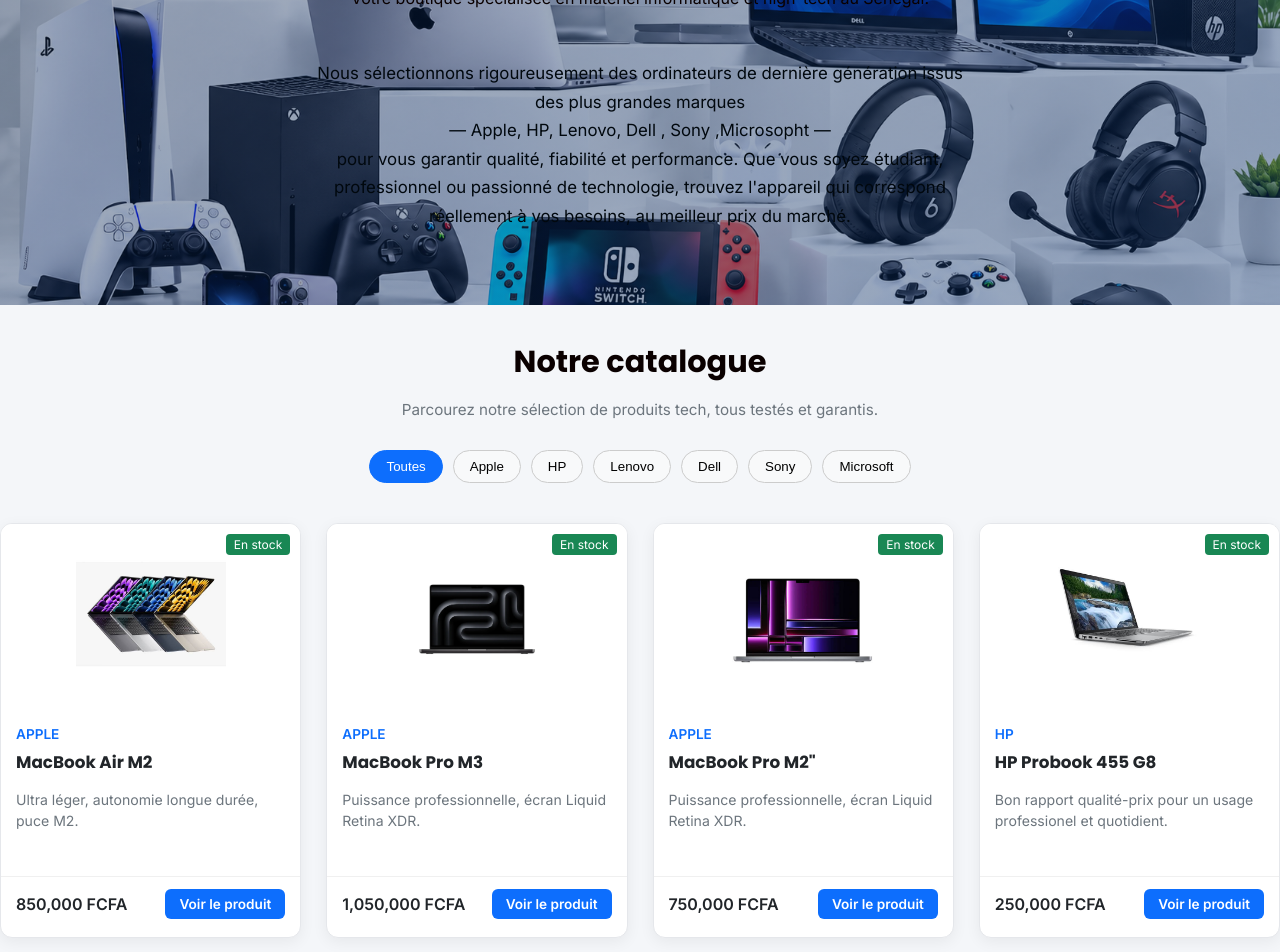
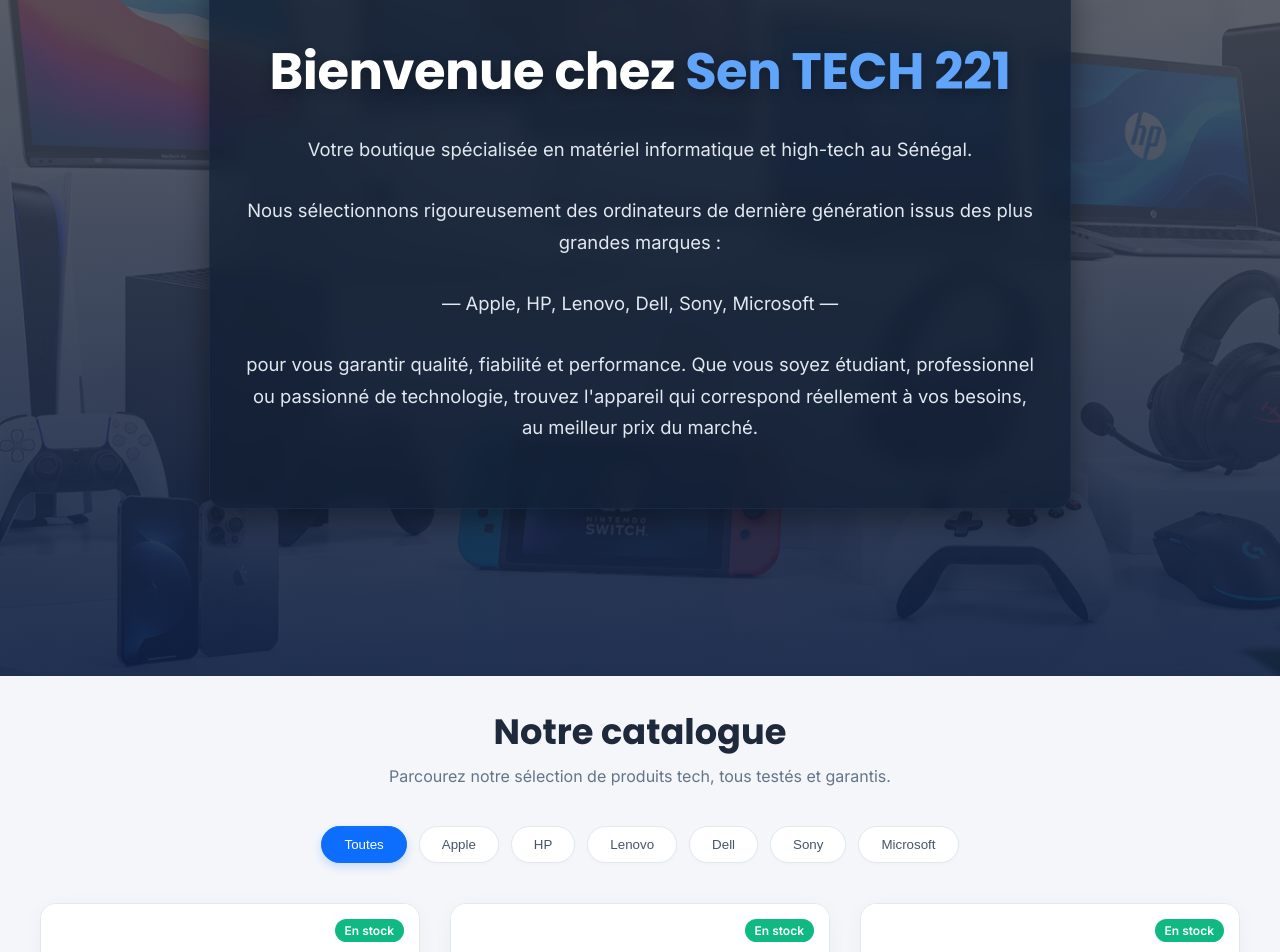
Before and after one commit to makhafallcisse/Sen-TECH-221-, an Angular app: page / in a window 1280 px wide. Shown: the part 280-1232 px from the top of the page. Built offline with nearby package versions, Linux system fonts and the light colour scheme.

Commit message:
Finition

```diff
--- a/src/app/pages/a-propos/a-propos.html
+++ b/src/app/pages/a-propos/a-propos.html
@@ -30,13 +30,13 @@
   <div class="equipe-cartes">
     <div class="membre-carte">
       <h3>Makha F. Cissé</h3>
-      <p class="role">Fondations & Architecture</p>
+      <p class="role">Fondations & Architecture backend</p>
       <p>Modèle de données, service produits, navbar, footer, configuration du routing et intégration générale du projet.</p>
     </div>
     <div class="membre-carte">
       <h3>Mouhamed Fofana</h3>
-      <p class="role">Pages & Contenu</p>
-      <p>Page d'accueil, page détail produit, page à propos et formulaire de contact.</p>
+      <p class="role">Pages,Design & Contenu</p>
+      <p>Conception et intégration responsive des pages (Accueil, Détail Produit, À propos, Contact)</p>
     </div>
   </div>
 </div>
--- a/src/app/pages/accueil/accueil.html
+++ b/src/app/pages/accueil/accueil.html
@@ -1,20 +1,17 @@
 <div class="hero-container">
     <div class="hero-content">
         <h1>Bienvenue chez <span>Sen TECH 221</span></h1>
-        <p>Votre boutique spécialisée en matériel informatique et high-tech au Sénégal.</p><br>
-        <p class="description">
+        <p class="description">Votre boutique spécialisée en matériel informatique et high-tech au Sénégal.</p>
 
-            Nous sélectionnons rigoureusement des ordinateurs de dernière génération issus
-            des plus grandes marques <br> — Apple, HP, Lenovo, Dell , Sony ,Microsopht — <br>pour vous garantir qualité,
-            fiabilité et performance. Que vous soyez étudiant, professionnel ou passionné
-            de technologie, trouvez l'appareil qui correspond réellement à vos besoins,
-            au meilleur prix du marché.
+        <p>
+            Nous sélectionnons rigoureusement des ordinateurs de dernière génération issus des plus grandes marques :
         </p>
-
+        <p class="marques">— Apple, HP, Lenovo, Dell, Sony, Microsoft —</p>
+        <p>
+            pour vous garantir qualité, fiabilité et performance. Que vous soyez étudiant, professionnel ou passionné de technologie, trouvez l'appareil qui correspond réellement à vos besoins, au meilleur prix du marché.
+        </p>
     </div>
 </div>
-
-
 
 <div class="section-titre">
     <h2>Notre catalogue</h2>
--- a/src/app/pages/accueil/accueil.scss
+++ b/src/app/pages/accueil/accueil.scss
@@ -1,15 +1,18 @@
-// -----hero---------
+// ----- HERO SECTION -----
 .hero-container {
+  margin-top: 0;
   position: relative;
-  padding: 60px 20px;
+  padding: 100px 20px 120px;
   text-align: center;
-  background-color: var(--blanc);
-  //image de fond
+  min-height: 80vh;
+  display: flex;
+  align-items: center;
+  justify-content: center;
+
   background-image: url('/images/background sen tech 221.png');
   background-size: cover;
   background-position: center;
   background-repeat: no-repeat;
-
 
   &::before {
     content: '';
@@ -18,176 +21,235 @@
     left: 0;
     right: 0;
     bottom: 0;
-    background: linear-gradient(135deg, rgba(4, 29, 70, 0.382) 0%, rgba(12, 51, 109, 0.436) 100%);
+    background: linear-gradient(180deg, rgba(80, 82, 87, 0.85) 0%, rgba(15, 32, 67, 0.92) 100%);
     z-index: 1;
   }
 
-  // Le contenu texte doit être positionné AU-DESSUS du calque
-  .hero-content {
+ .hero-content {
     position: relative;
     z-index: 2;
+    max-width: 850px;
+    margin: 0 auto;
+    padding: 35px 30px;
+
+
+    background: rgba(16, 30, 50, 0.75);
+    backdrop-filter: blur(10px);
+    -webkit-backdrop-filter: blur(10px);
+
+    border-radius: 16px;
+    border: 1px solid rgba(33, 68, 124, 0.25);
+    box-shadow: 0 10px 30px rgba(0, 0, 0, 0.4);
   }
 
-
   h1 {
-    margin-top: 15px;
-    font-size: 2.8rem;
+    font-size: 3.2rem;
+    font-weight: 800;
+    margin-bottom: 24px;
+    color: #ffffff;
+    letter-spacing: -0.5px;
+    text-shadow: 0 4px 12px rgba(0, 0, 0, 0.3);
 
     span {
-      color: #0d6efd;
+      color: #60a5fa; // Teinte bleue pour mettre en avant la marque
     }
   }
 
-  .description {
-    color: #01080e;
-    max-width: 650px;
-    margin: 15px auto;
-    font-size: 1.05rem;
+  // Correction de l'imbrication des paragraphes du Hero
+  p {
+    color: #e2e8f0; // Gris très clair hautement lisible
+    font-size: 1.15rem;
     line-height: 1.7;
+    max-width: 800px;
+    margin: 15px auto 30px;
   }
 }
 
+// Boutons du Hero
 .hero-buttons {
   display: flex;
   justify-content: center;
   gap: 15px;
-  margin-top: 20px;
+  margin-top: 25px;
 
   .btn {
-    padding: 10px 20px;
-    border-radius: 5px;
+    padding: 12px 28px;
+    border-radius: 30px; // Arrondi plus moderne
     text-decoration: none;
-    font-weight: bold;
+    font-weight: 600;
+    font-size: 0.95rem;
+    transition: all 0.2s ease-in-out;
 
     &-primary {
       background-color: #0d6efd;
       color: white;
+      border: 1px solid #0d6efd;
+      box-shadow: 0 4px 14px rgba(13, 110, 253, 0.4);
+
+      &:hover {
+        background-color: #0b5ed7;
+        transform: translateY(-2px);
+      }
     }
 
     &-outline {
-      border: 1px solid #0d6efd;
-      color: #0d6efd;
+      border: 2px solid #ffffff;
+      color: #ffffff;
+
+      &:hover {
+        background-color: #ffffff;
+        color: #0f2043;
+        transform: translateY(-2px);
+      }
     }
   }
 }
 
 // ===== SECTION CATALOGUE =====
 .catalogue-section {
-  padding: 20px;
+  padding: 60px 20px;
+  background-color: #f8fafc; // Fond légèrement grisé pour faire ressortir les cartes blanches
 }
 
 .section-titre {
   text-align: center;
-  padding: 0.5rem 1rem 1rem;
+  margin-bottom: 40px;
 
   h2 {
-    font-size: 1.9rem;
-    margin-bottom: 0.4rem;
+    font-size: 2.2rem;
+    font-weight: 700;
+    color: #1e293b;
+    margin-bottom: 0.5rem;
   }
 
   p {
-    color: #6c757d;
-    font-size: 0.95rem;
+    color: #64748b; // Gris ardoise élégant pour le texte sur fond clair
+    font-size: 1rem;
+    max-width: 600px;
+    margin: 0 auto;
   }
 }
 
-// les filtres
+// Filtres du catalogue
 .filtres-container {
   display: flex;
-  gap: 10px;
+  gap: 12px;
   justify-content: center;
   flex-wrap: wrap;
-  margin-bottom: 20px;
+  margin-bottom: 40px;
 
   .btn-filtre {
-    padding: 8px 16px;
-    border: 1px solid #ccc;
-    background: #f8f9fa;
+    padding: 10px 22px;
+    border: 1px solid #e2e8f0;
+    background: #ffffff;
+    color: #475569;
     border-radius: 20px;
+    font-weight: 500;
     cursor: pointer;
     transition: all 0.2s ease;
+    box-shadow: 0 2px 4px rgba(0,0,0,0.02);
+
+    &:hover {
+      border-color: #0d6efd;
+      color: #0d6efd;
+    }
 
     &.active {
       background: #0d6efd;
       color: white;
       border-color: #0d6efd;
+      box-shadow: 0 4px 10px rgba(13, 110, 253, 0.2);
     }
   }
 }
 
-// ------les produits--------
+// ------ GRILLE DE PRODUITS --------
 .produits-grid {
   display: grid;
-  grid-template-columns: repeat(auto-fill, minmax(260px, 1fr));
-  gap: 25px;
-  padding: 20px 0 50px 0;
+  grid-template-columns: repeat(auto-fill, minmax(280px, 1fr));
+  gap: 30px;
+  max-width: 1200px;
+  margin: 0 auto;
 }
 
 .produit-card {
-  border: 1px solid #e5e7eb;
-  border-radius: 12px;
-  background: var(--blanc);
-  box-shadow: 0 4px 15px rgba(0, 0, 0, 0.06);
+  border: 1px solid #e2e8f0;
+  border-radius: 16px; // Angles plus doux
+  background: #ffffff;
+  box-shadow: 0 4px 20px rgba(0, 0, 0, 0.04);
   overflow: hidden;
   display: flex;
   flex-direction: column;
   justify-content: space-between;
-  transition: transform 0.2s ease, box-shadow 0.2s ease;
+  transition: transform 0.3s cubic-bezier(0.16, 1, 0.3, 1), box-shadow 0.3s ease;
 
   &:hover {
-    transform: translateY(-5px);
+    transform: translateY(-6px);
     border-color: #0d6efd;
-    box-shadow: 0 8px 25px rgba(13, 110, 253, 0.15);
+    box-shadow: 0 12px 30px rgba(13, 110, 253, 0.12);
   }
 
   .card-header {
     position: relative;
     text-align: center;
-    padding: 15px;
-    background: #fff;
+    padding: 25px;
+    background: #ffffff;
+    display: flex;
+    justify-content: center;
+    align-items: center;
 
     .stock-badge {
       position: absolute;
-      top: 10px;
-      right: 10px;
+      top: 15px;
+      right: 15px;
       font-size: 0.75rem;
-      padding: 3px 8px;
-      border-radius: 4px;
-      background: #dc3545;
+      font-weight: 600;
+      padding: 4px 10px;
+      border-radius: 20px;
+      background: #ef4444;
       color: white;
 
       &.en-stock {
-        background: #198754;
+        background: #10b981;
       }
     }
 
     .produit-img {
-      height: 150px;
+      height: 180px;
       object-fit: contain;
-      max-width: 100%;
+      width: 100%;
+      transition: transform 0.3s ease;
     }
   }
 
+  &:hover .produit-img {
+    transform: scale(1.05); // Léger zoom de l'image au survol
+  }
+
   .card-body {
-    padding: 15px;
+    padding: 20px;
+    flex-grow: 1;
 
     .marque-tag {
-      font-size: 0.85rem;
+      font-size: 0.75rem;
       color: #0d6efd;
-      font-weight: bold;
+      font-weight: 700;
       text-transform: uppercase;
+      letter-spacing: 0.5px;
     }
 
     h3 {
-      font-size: 1.05rem;
-      margin: 0.4rem 0;
-      color: #212529;
+      font-size: 1.1rem;
+      font-weight: 600;
+      margin: 0.5rem 0;
+      color: #1e293b;
     }
 
     p {
       font-size: 0.88rem;
-      color: #6c757d;
+      color: #64748b;
       line-height: 1.5;
+      margin: 0;
     }
   }
 
@@ -195,20 +257,21 @@
     display: flex;
     justify-content: space-between;
     align-items: center;
-    padding: 12px 15px 18px;
-    border-top: 1px solid #f0f0f0;
+    padding: 15px 20px 20px;
+    border-top: 1px solid #f1f5f9;
+    background: #fafafa;
 
     .prix {
       font-weight: 700;
-      color: #212529;
-      font-size: 1rem;
+      color: #0f172a;
+      font-size: 1.15rem;
     }
 
     .btn-voir-plus {
       background-color: #0d6efd;
       color: white;
-      padding: 7px 14px;
-      border-radius: 6px;
+      padding: 8px 16px;
+      border-radius: 8px;
       text-decoration: none;
       font-size: 0.85rem;
       font-weight: 600;
@@ -221,51 +284,23 @@
   }
 }
 
+// ===== RESPONSIVE =====
+@media (max-width: 768px) {
+  .hero-container {
+    padding: 80px 15px;
+    min-height: 60vh;
 
-@media (max-width: 600px) {
-  .hero-container h1 {
-    font-size: 2.1rem;
+    h1 {
+      font-size: 2.2rem;
+    }
+
+    p {
+      font-size: 1rem;
+    }
   }
 
-  h3 {
-    font-size: 1.1rem;
-    color: #ffffff;
-    margin: 5px 0;
-  }
-
-  p {
-    font-size: 0.85rem;
-    color: #a0a5b5;
+  .produits-grid {
+    grid-template-columns: repeat(auto-fill, minmax(240px, 1fr));
+    gap: 20px;
   }
 }
-
-.card-footer {
-  display: flex;
-  justify-content: space-between;
-  align-items: center;
-  margin-top: 15px;
-  padding-top: 10px;
-  border-top: 1px solid #eee;
-
-  .prix {
-    font-weight: bold;
-    color:#ffff;
-  }
-
-  .btn-details {
-  background-color: #0d6efd;
-  color: #ffffff;
-  padding: 6px 14px;
-  border-radius: 6px;
-  text-decoration: none;
-  font-weight: 600;
-  font-size: 0.85rem;
-  transition: all 0.2s ease-in-out;
-
-  &:hover {
-    background-color: #0b5ed7;
-    transform: translateY(-2px);
-    box-shadow: 0 4px 10px rgba(13, 110, 253, 0.4);
-  }
-}
-}
```
Also changed, not shown: 1 other file (tests, documents, lock files or other folders).
